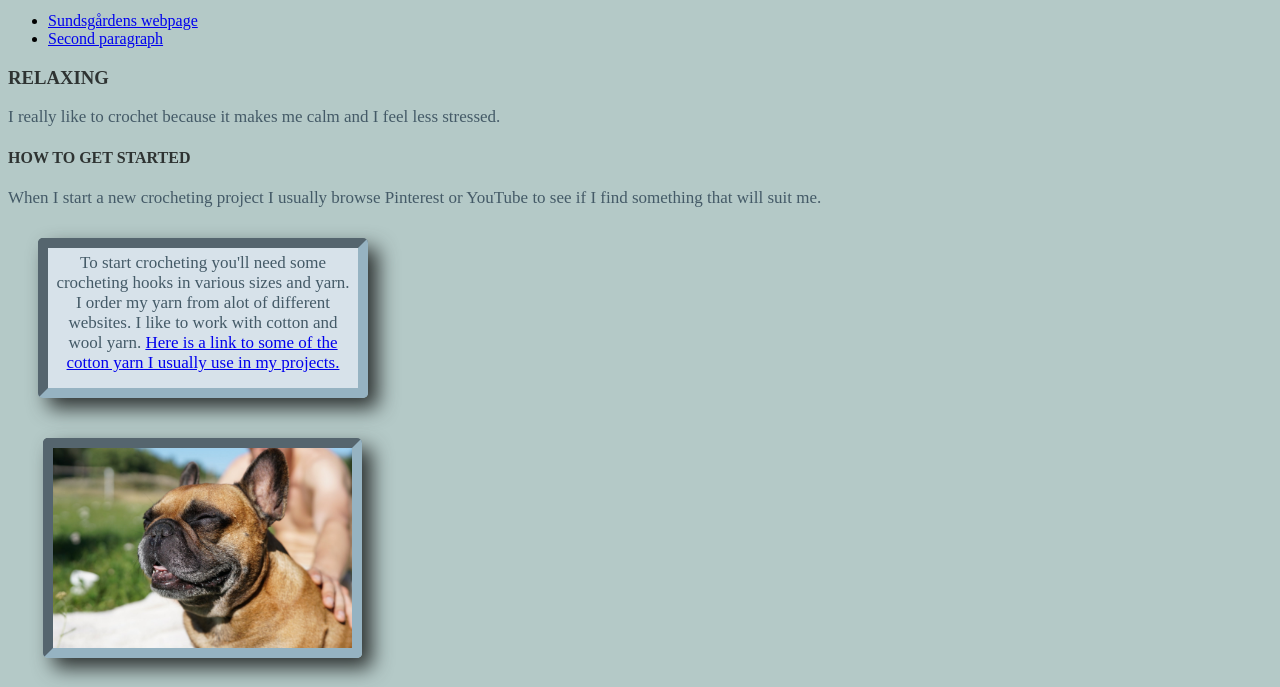
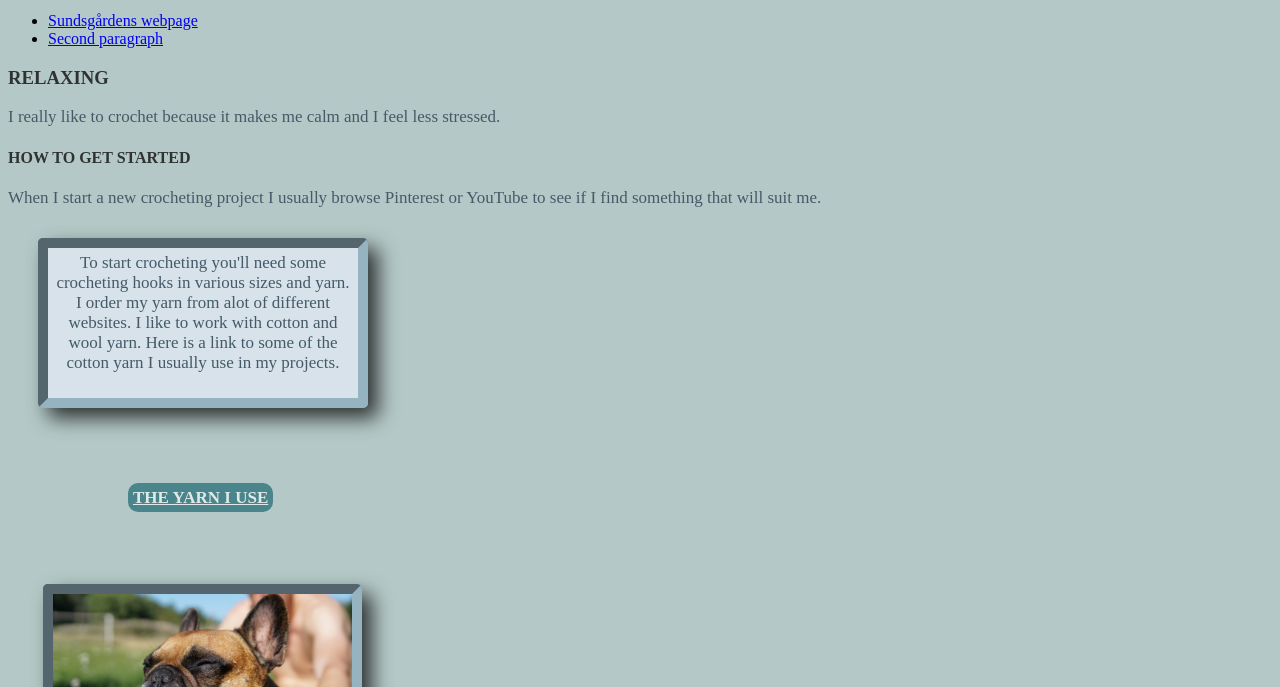
Before and after one commit to Novante/mecenat, a plain HTML site: page index.html in a window 1280 px wide. Shown: the part 113-800 px from the top of the page. Drawn offline with Linux system fonts and the light colour scheme.

Commit message:
adds in html, css index

```diff
--- a/index.html
+++ b/index.html
@@ -6,6 +6,7 @@
     <meta name="viewport" content="width=device-width, initial-scale=1.0">
     <title>Document</title>
     <link rel="stylesheet" href="styles/index.css">
+
 
 </head>
 <body>
@@ -38,11 +39,13 @@
                  various sizes and yarn. I order my yarn from alot of
                  different websites.
                  I like to work with cotton and wool yarn.
-                 <a href="https://lindehobby.se/bomull-277/"
-                 >Here is a link to some of the cotton yarn I usually use in my projects.</a>
+                 Here is a link to some of the cotton yarn I usually use in my projects.
                 </p>
 
-                <img src="images/Dog.jpg" alt="dog" title="Dog in the sun">
+                <p><a href="https://lindehobby.se/bomull-277/" class="button">THE YARN I USE</a>
+                 </p>
+
+            <img src="images/Dog.jpg" alt="dog" title="Dog in the sun">
 
             </section>
      </main>
--- a/styles/index.css
+++ b/styles/index.css
@@ -37,7 +37,7 @@ p {
     color: #445a67;
     font-size: 17px;
     background-color: #d7e2ea;
-    height: 130px;
+    height: 140px;
     width: 300px;
     padding: 5px;
     margin: 30px;
@@ -45,6 +45,26 @@ p {
     box-shadow: 10px 10px 20px #2e3332;
     border-radius: 5px;
     text-align: center;
+
+}
+
+.button {
+    text-align: center;
+    border-radius: 10px;
+    border: none;
+    font-size: 14;
+    font-weight: bold;
+    line-height: 7;
+    background-color: rgb(3, 89 ,98);
+    color: white;
+    opacity: 0.6;
+    padding: 5px;
+    margin: 10px 120px 10px;
+
+}
+
+.button:hover {
+    opacity: 1;
 
 }
 
@@ -60,12 +80,17 @@ img {
 
 }
 
+
+
+
+
 footer {
     color:#ffdad1;
     font-size: 40px;
     font-weight: 200px;
     font-style: serif;
     text-align: center;
+    margin: 100px;
 
 }
 
```
Also changed, not shown: 1 other file.
